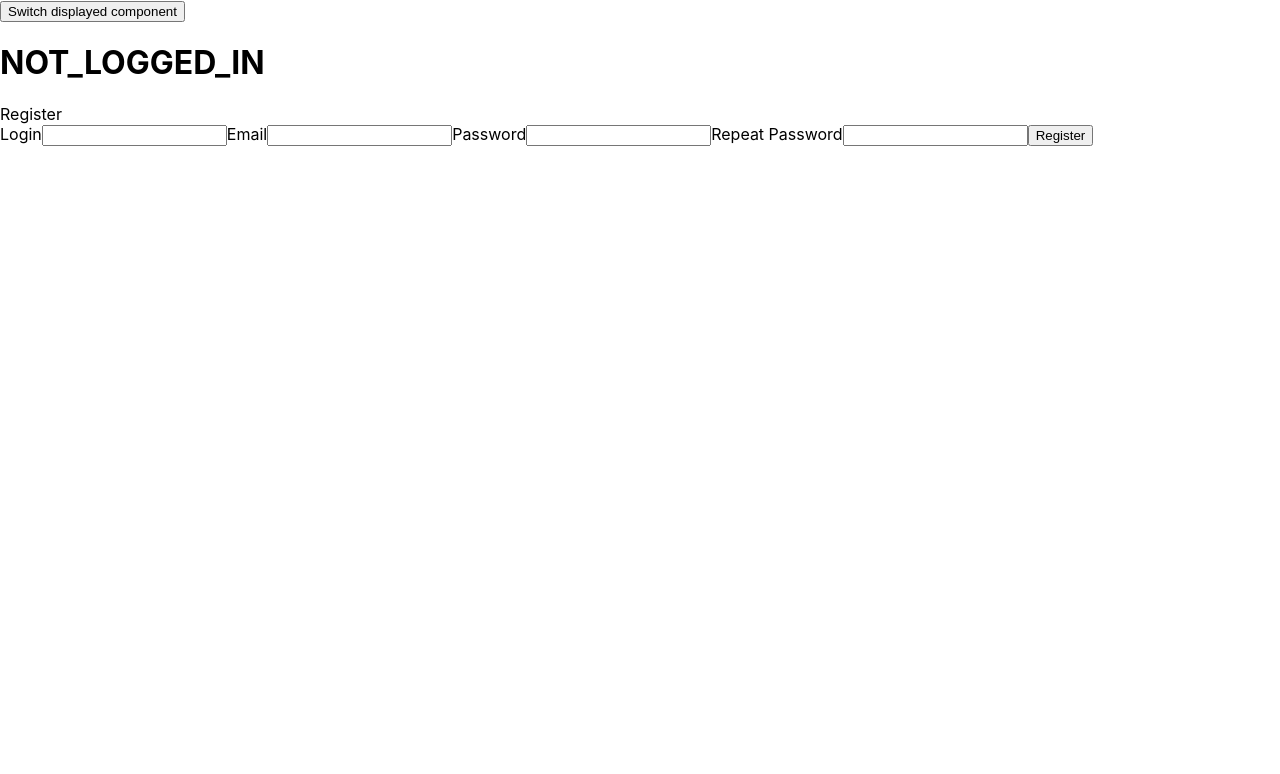
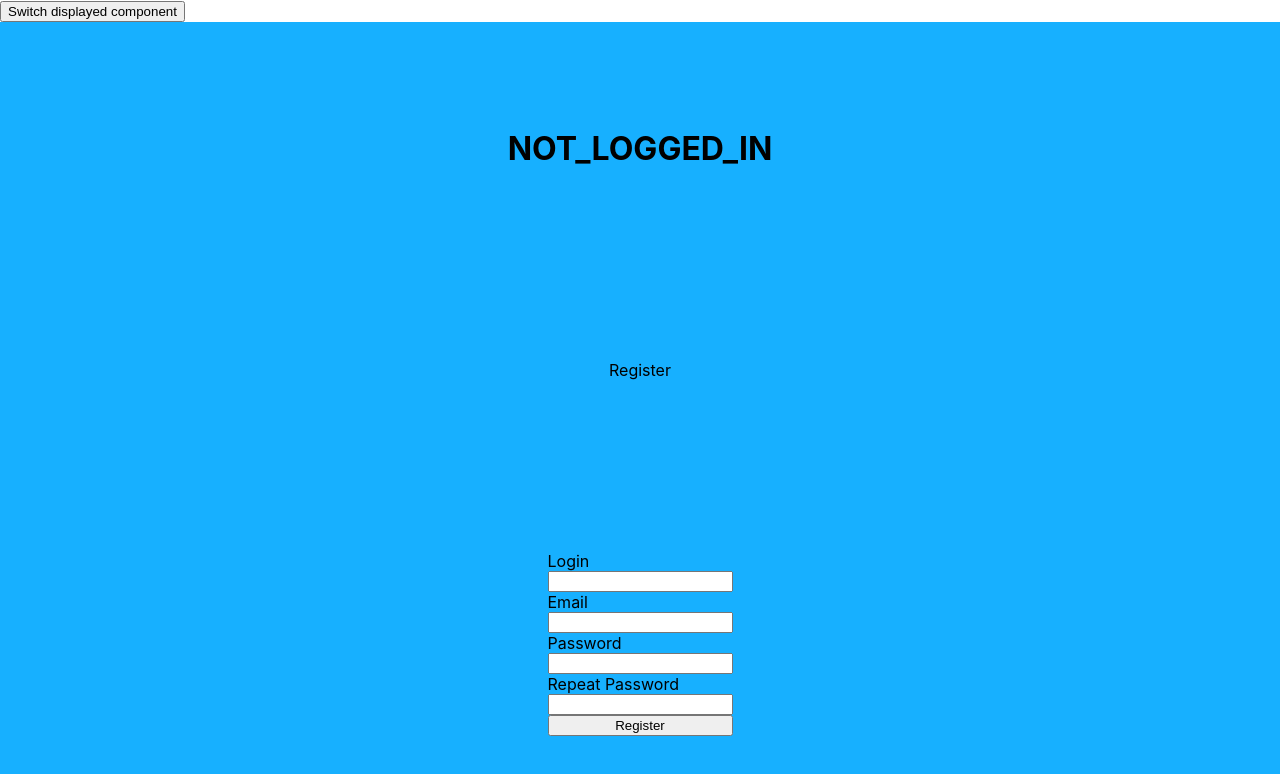
Before and after one commit to Sienkowski99/FirstWebService, a React (Create React App) app in the folder react_version_of_the_project/: page / in a window 1280 px wide. Both pictures are taken after a click on the button "Switch displayed component". Shown: the top 774 px of the page. Built offline with nearby package versions, Linux system fonts and the light colour scheme.

Commit message:
small changes

```diff
--- a/react_version_of_the_project/src/App.js
+++ b/react_version_of_the_project/src/App.js
@@ -47,7 +47,7 @@ function App() {
   const [mainComponents, setMainComponents] = useState([
     "LoginForm",
     "RegisterForm",
-    "Profile",
+    // "Profile",
     // "Dashboard",
   ]);
 
--- a/react_version_of_the_project/src/components/LoginForm.js
+++ b/react_version_of_the_project/src/components/LoginForm.js
@@ -114,7 +114,7 @@ const LoginForm = (props) => {
       </form>
       <div style={{ display: "flex" }}>
         <p>Don't have an account yet?</p>
-        <button>Register</button>
+        <button onClick={()=>props.pickComponent("RegisterForm")}>Register</button>
       </div>
     </div>
   );
--- a/react_version_of_the_project/src/components/RegisterForm.js
+++ b/react_version_of_the_project/src/components/RegisterForm.js
@@ -38,10 +38,19 @@ const LoginForm = (props) => {
   }
 
   return (
-    <div>
+    <div style={{
+      backgroundColor: "#17b0ff",
+      display: "flex",
+      flexDirection: "column",
+      alignItems: "center",
+      justifyContent: "space-around",
+      position: "fixed",
+      width: "100%",
+      height: "100% ",
+    }}>
       <h1>{props.userStatus.status}</h1>
       <label>Register</label>
-      <form onSubmit={handleSubmit}>
+      <form onSubmit={handleSubmit} style={{display: "flex", flexDirection: "column"}}>
         <label>Login</label>
         <input
           type="text"
```
Also changed, not shown: 1 other file (tests, documents, lock files or other folders).
